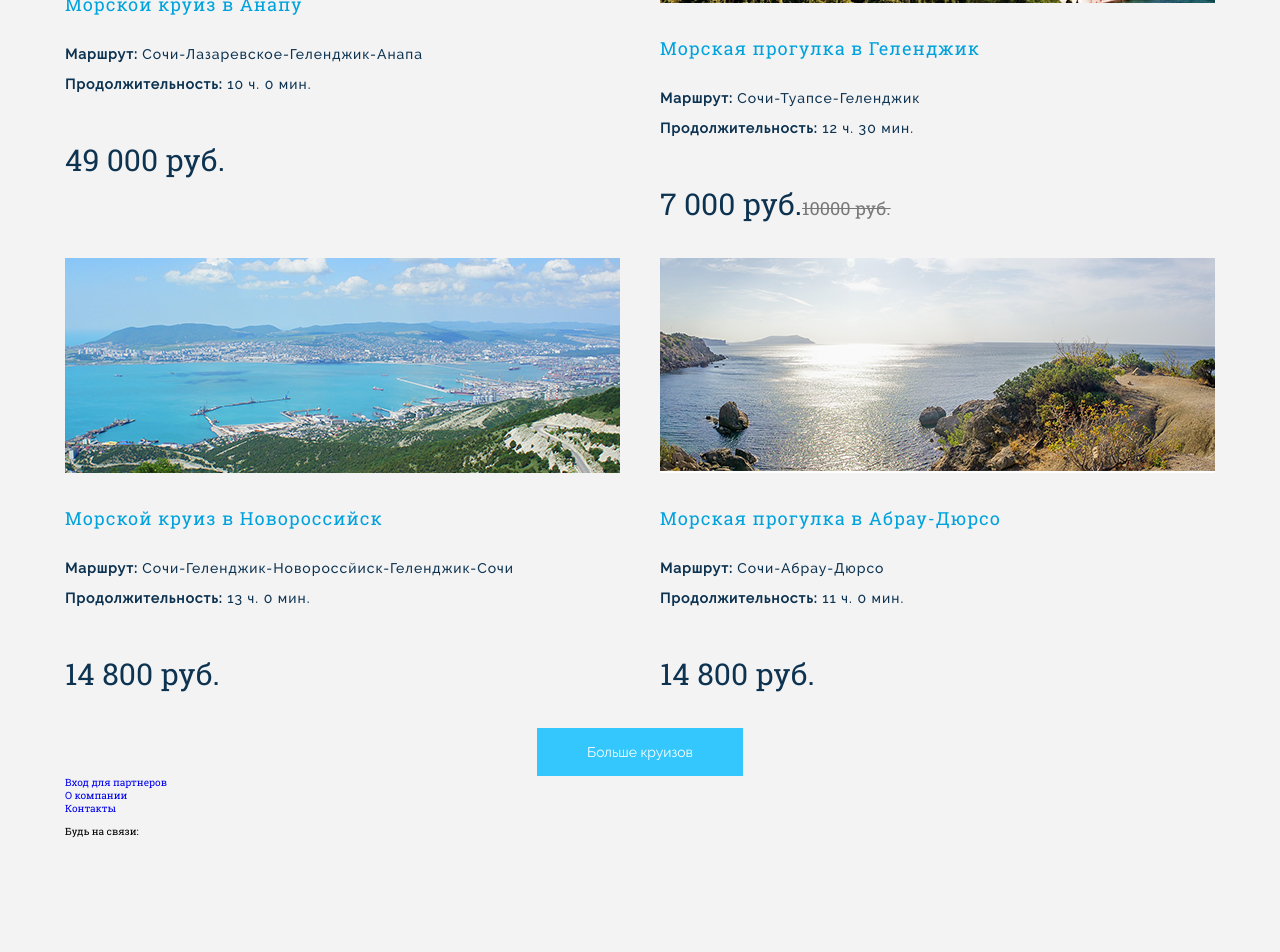
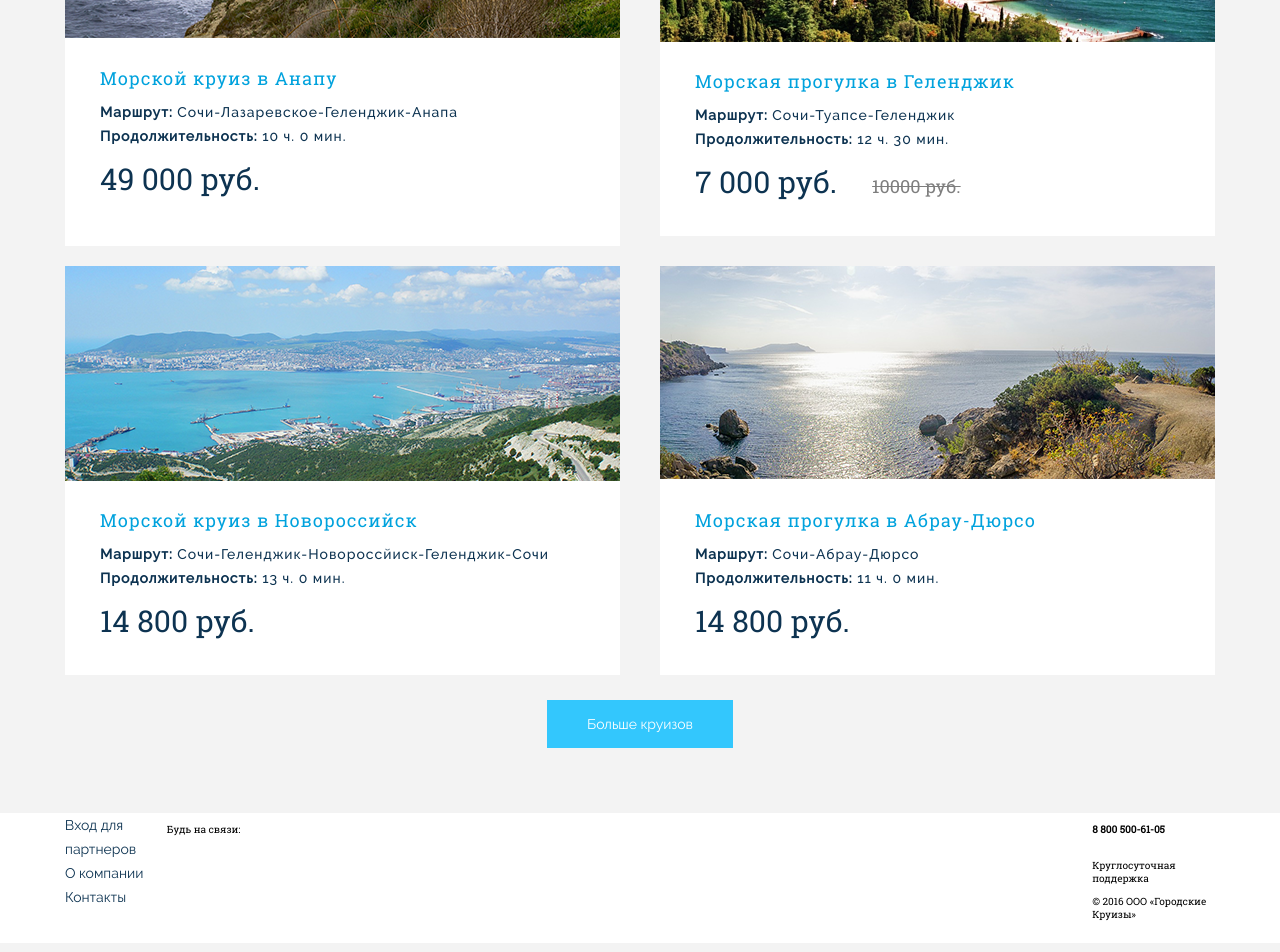
Before and after one commit to kors-ana/2up-test, a website: page app/index.html in a window 1280 px wide. Shown: the part 1260-2212 px from the top of the page. Drawn offline with Linux system fonts and the light colour scheme.

Commit message:
almost did main

```diff
--- a/app/index.html
+++ b/app/index.html
@@ -67,15 +67,15 @@
                         <p class="cruise__description"><b>Продолжительность: </b>10 ч. 0 мин.</p>
                         <p class="cruise__price">49 000 руб.</p>
                     </li>
-                    <li class="catalogue__cruie cruise cruise-container">
-                        <div class="cruise__first">
+                    <li class="cruise cruise-wrapper">
+                        <div class="catalogue__cruise cruise__wrapped">
                             <img class="cruise__image" src="img/pictures/catalogue_item2.png">
                             <h3 class="cruise__title">Обзорная морская прогулка с экскурсией</h3>
                             <p class="cruise__description"><b>Маршрут: </b>Сочи-Адлер-Сочи (без высадки)</p>
                             <p class="cruise__description"><b>Продолжительность: </b>1 ч. 0 мин.</p>
                             <p class="cruise__price">5 000 руб.</p><span class="cruise__old-price">15000 руб.</span>
                         </div>
-                        <div class="cruise__second">
+                        <div class="catalogue__cruise cruise__wrapped">
                             <img class="cruise__image" src="img/pictures/catalogue_item3.png">
                             <h3 class="cruise__title">Морская прогулка в Геленджик</h3>
                             <p class="cruise__description"><b>Маршрут: </b>Сочи-Туапсе-Геленджик</p>
@@ -83,14 +83,14 @@
                             <p class="cruise__price">7 000 руб.</p><span class="cruise__old-price">10000 руб.</span>
                         </div>
                     </li>
-                    <li class="cruise">
+                    <li class="catalogue__cruise cruise">
                         <img class="cruise__image" src="img/pictures/catalogue_item4.png">
                         <h3 class="cruise__title">Морской круиз в Новороссийск</h3>
                         <p class="cruise__description"><b>Маршрут: </b>Сочи-Геленджик-Новороссйиск-Геленджик-Сочи</p>
                         <p class="cruise__description"><b>Продолжительность: </b>13 ч. 0 мин.</p>
                         <p class="cruise__price">14 800 руб.</p>
                     </li>
-                    <li class="cruise">
+                    <li class="catalogue__cruise cruise">
                         <img class="cruise__image" src="img/pictures/catalogue_item5.png">
                         <h3 class="cruise__title">Морская прогулка в Абрау-Дюрсо  </h3>
                         <p class="cruise__description"><b>Маршрут: </b>Сочи-Абрау-Дюрсо</p>
@@ -104,11 +104,11 @@
     </main>
 
     <footer class="footer">
-        <div class="container">
+        <div class="footer__container container">
             <ul class="footer__ref">
-                <li class="ref__item"><a href="#">Вход для партнеров</a></li>
-                <li class="ref__item"><a href="#">О компании</a></li>
-                <li class="ref__item"><a href="#">Контакты</a></li>
+                <li class="ref__item"><a class='ref__itself' href="#">Вход для партнеров</a></li>
+                <li class="ref__item"><a class='ref__itself' href="#">О компании</a></li>
+                <li class="ref__item"><a class='ref__itself' href="#">Контакты</a></li>
             </ul>
             <div class="footer__social">
                 <p class="social__title">Будь на связи:</p>
--- a/app/scss/_footer.scss
+++ b/app/scss/_footer.scss
@@ -0,0 +1,13 @@
+.footer {
+  background-color: #fff;
+  &__container {
+    display: flex;
+    justify-content: space-between;
+    height: 130px;
+  }
+}
+
+.ref__itself {
+  @extend %minorText;
+  line-height: 2.4rem;
+}
--- a/app/scss/_main.scss
+++ b/app/scss/_main.scss
@@ -4,17 +4,32 @@
   align-items: center;
   &__title {
     @extend %mainText;
+    margin: 0;
+    margin-top: 100px;
+    letter-spacing: 1px;
   }
   &__sort {
     @extend %minorText;
     line-height: 2.4rem;
+    margin-bottom: 30px;
   }
   &__cruises {
     @include row_grid(15px);
   }
   &__button {
     @extend %button;
-    psdding: 0 40px;
+    padding: 0 40px;
+    margin: {
+      top: 15px;
+      bottom: 65px;
+    }
+  }
+  &__cruise {
+    background-color: #fff;
+    margin: {
+      top: 10px;
+      bottom: 10px;
+    }
   }
 }
 
@@ -26,14 +41,22 @@
       size: 1.8rem;
       weight: 300;
     }
-    line-height: 4.8rem;
+    line-height: 4.3rem;
     letter-spacing: 1px;
     color: #00a2dd;
+    margin: 0;
+    padding: {
+      top: 15px;
+      left: 35px;
+    }
   }
   &__description {
     @extend %minorText;
     font-weight: 500;
+    line-height: 2.4rem;
     letter-spacing: 1px;
+    margin: 0;
+    padding-left: 35px;
   }
   &__price {
     font: {
@@ -43,7 +66,10 @@
     line-height: 4.8rem;
     color: #0d3351;
     display: inline-block;
+    margin: 0;
+    padding: 7px 35px 30px;
   }
+
   &__old-price {
     font: {
       family: RobotoSlab;
@@ -53,4 +79,7 @@
     text-decoration: line-through;
     opacity: 0.5;
   }
+  &__wrapped {
+    margin-bottom: 20px;
+  }
 }
```
Also changed, not shown: app/css/styles.css.
